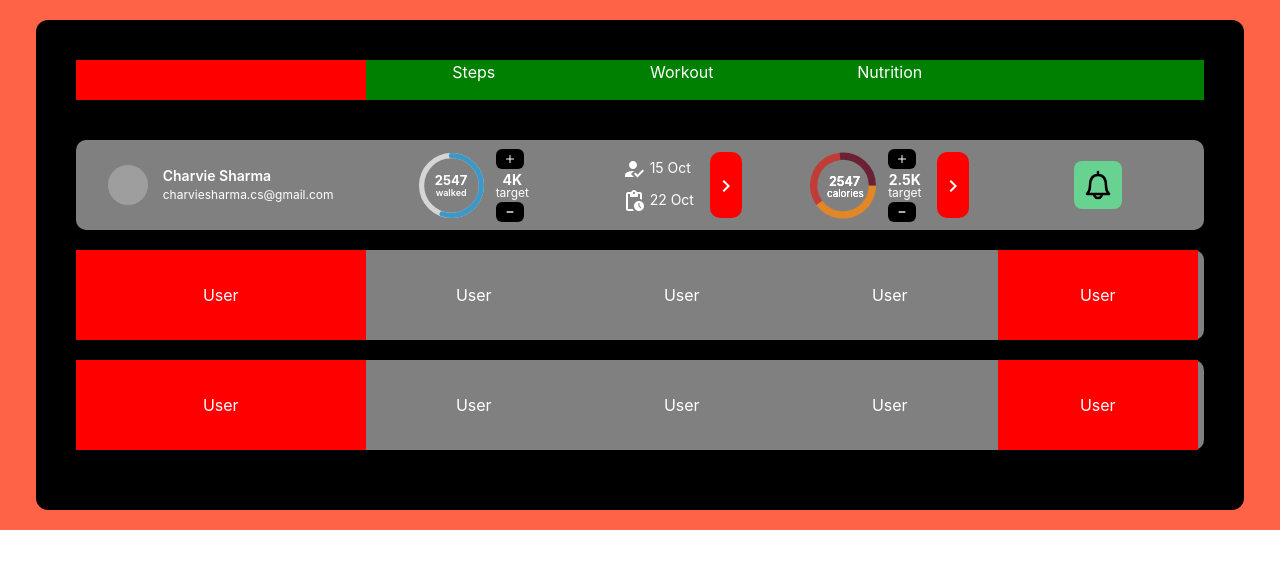
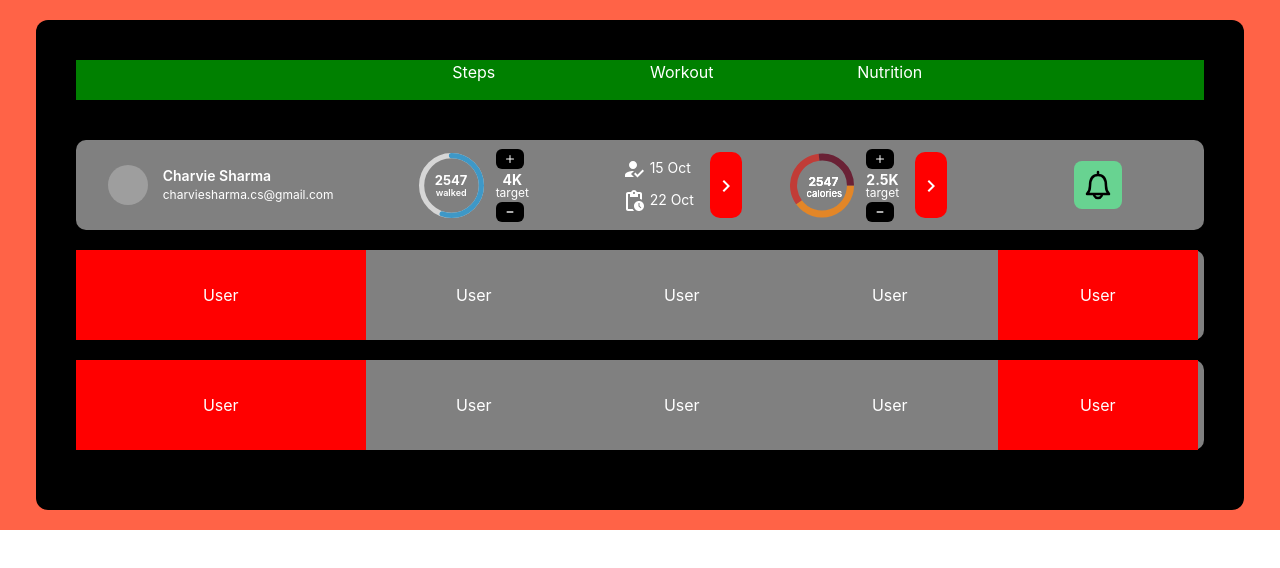
Before and after one commit to amit-2000/Trainer-Dashboard, a React (Create React App) app: page / in a window 1280 px wide. Shown: the top 568 px of the page. Built offline with nearby package versions, Linux system fonts and the light colour scheme; grey boxes are pictures that could not be loaded.

Commit message:
style fix

```diff
--- a/src/Component/Dashboard.jsx
+++ b/src/Component/Dashboard.jsx
@@ -23,7 +23,7 @@ function Dashboard() {
               //   spacing="24px"
               mb="10"
             >
-              <Box w="290px" h="40px" bg="red"></Box>
+              <Box w="290px" h="40px" ></Box>
               <Box w="200px" h="40px">
                 Steps
               </Box>
@@ -33,6 +33,7 @@ function Dashboard() {
               <Box w="200px" h="40px">
                 Nutrition
               </Box>
+              <Box w="200px" h="40px"></Box>
             </Stack>
           </Box>
           <Box>
--- a/src/Component/Nutrition.jsx
+++ b/src/Component/Nutrition.jsx
@@ -33,7 +33,7 @@ export default class Nutrition extends Component {
             data-tip="<div style='disply:flex'>
           <p >Hello world</p> <p></p>Hello world</div>"
             // bg={"black"}
-            w="66px"
+            w="32%"
           >
             <PieChart
               data-iscapture="true"
```
